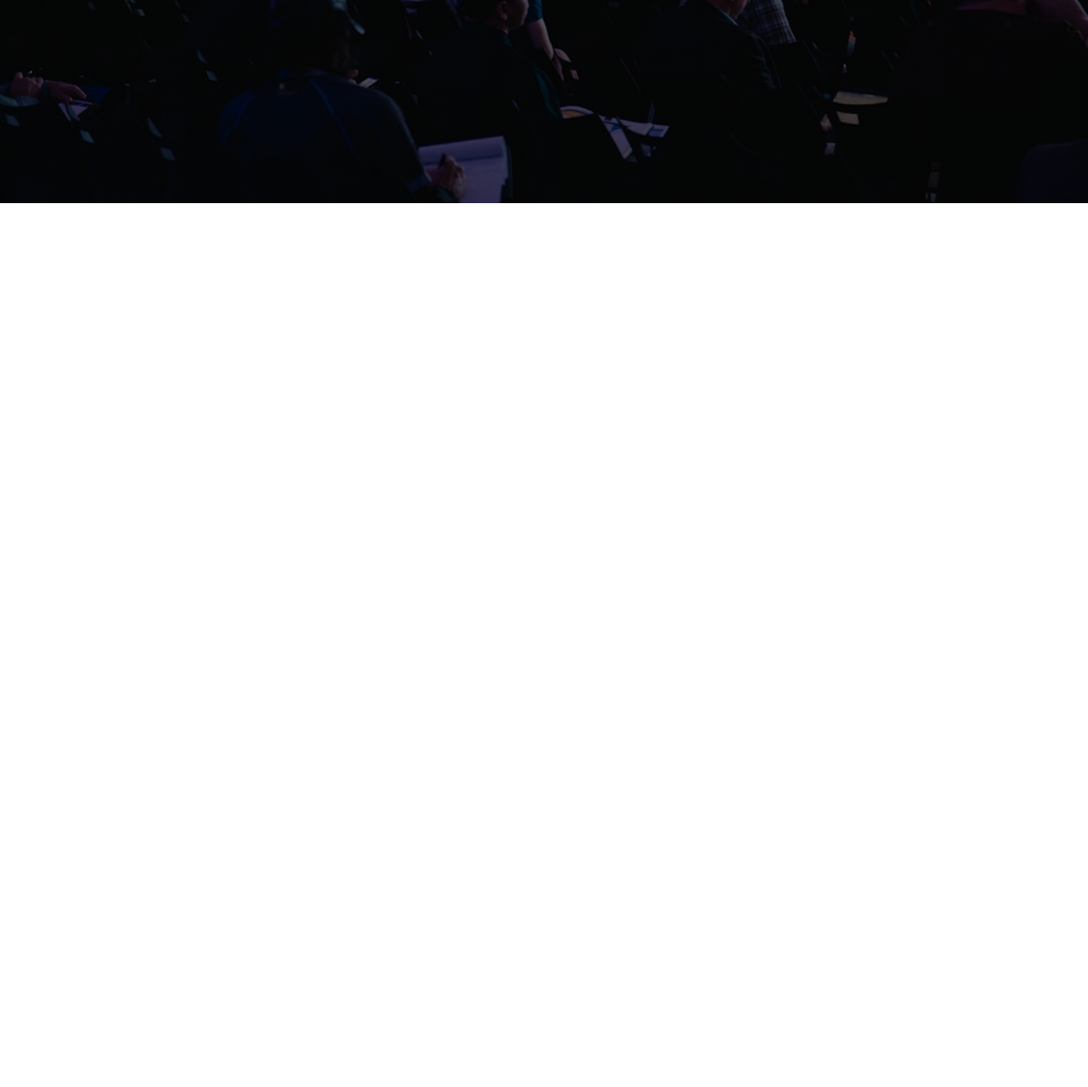
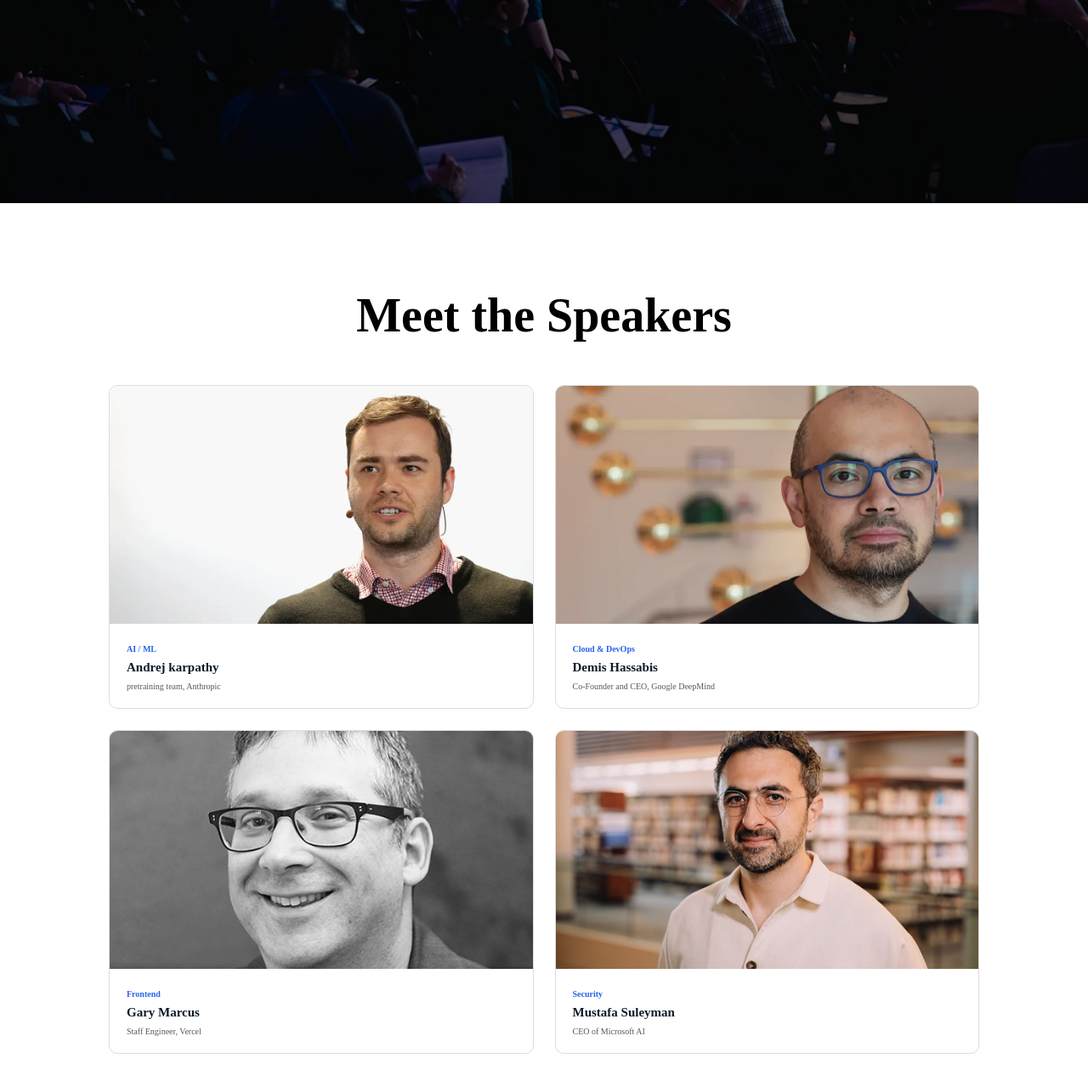
Before and after one commit to alamgir121/B14-A01, a plain HTML site: page index.html in a window 1280 px wide. Shown: the part 555-1834 px from the top of the page at 85% size. Before the commit the page ends 800 px from the top, so only its background shows below. Drawn offline with Linux system fonts and the light colour scheme.

Commit message:
Speakers section

```diff
--- a/index.html
+++ b/index.html
@@ -43,8 +43,71 @@
         </p>
 
         <button class="comon-btn">Register Now</button>
+      </div>
+    </section>
+
+
+
+    <section class="speakers">
+
+    <h2 class="section-title">
+        Meet the Speakers</h2>
+
+    <div class="speaker-container">
+
+        <div class="speaker-card">
+            <img src="./assets/andrej.png" alt="">
+
+            <div class="speaker-info">
+                <p class="category">AI / ML</p>
+                <h3>Andrej karpathy</h3>
+                <p class="company">
+                    pretraining team, Anthropic
+                </p>
+            </div>
+        </div>
+     <!-- speaker section -->
+        <div class="speaker-card">
+            <img src="./assets/demis.png" alt="">
+
+            <div class="speaker-info">
+                <p class="category">Cloud & DevOps</p>
+
+                <h3>Demis Hassabis</h3>
+
+                <p class="company">
+                    Co-Founder and CEO, Google DeepMind
+                </p>
+            </div>
+        </div>
+
+        <div class="speaker-card">
+            <img src="./assets/gary.png" alt="">
+
+            <div class="speaker-info">
+                <p class="category">Frontend</p>
+                <h3>Gary Marcus</h3>
+                <p class="company">
+                    Staff Engineer, Vercel
+                </p>
+            </div>
+        </div>
+
+        <div class="speaker-card">
+            <img src="./assets/mustafa.png" alt="">
+            <div class="speaker-info">
+                <p class="category">Security</p>
+                <h3>Mustafa Suleyman</h3>
+                <p class="company">
+                    CEO of Microsoft AI
+                </p>
+            </div>
+        </div>
+
     </div>
+
 </section>
+
 
 
 </body>
--- a/style.css
+++ b/style.css
@@ -66,3 +66,58 @@
     font-size: 20px;
     margin-bottom: 35px;
 }
+
+
+ /* speakers section */
+.speakers{
+    width:80%;
+    margin:100px auto;
+}
+
+.section-title{
+    text-align:center;
+    font-size: 56px;
+    margin-bottom:50px;
+    color: #000102;
+}
+
+.speaker-container{
+    display:grid;
+    grid-template-columns:repeat(2,1fr);
+    gap:25px;
+}
+
+.speaker-card{
+    border:1px solid #ddd;
+    border-radius:10px;
+    overflow:hidden;
+}
+
+.speaker-card img{
+    width:100%;
+    height:280px;
+    object-fit:cover;
+}
+
+.speaker-info{
+    padding:20px;
+}
+
+.category{
+    color:#2563EB;
+    font-size:10px;
+    font-weight:bold;
+    margin-bottom:8px;
+}
+
+.speaker-info h3{
+    margin-bottom:8px;
+    font-size: 15px;
+    color: #0D1B2A;
+}
+
+.company{
+    color:#575757;
+    font-size:10px;
+
+}
```
